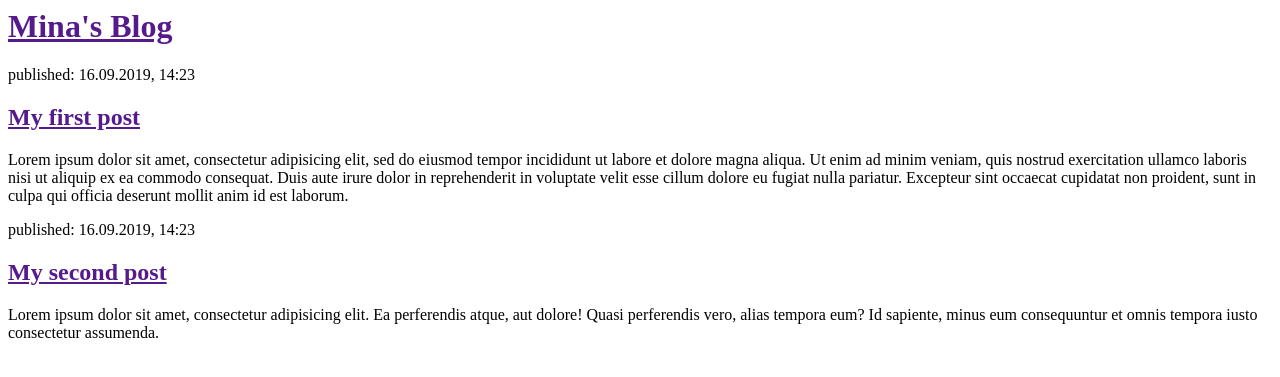
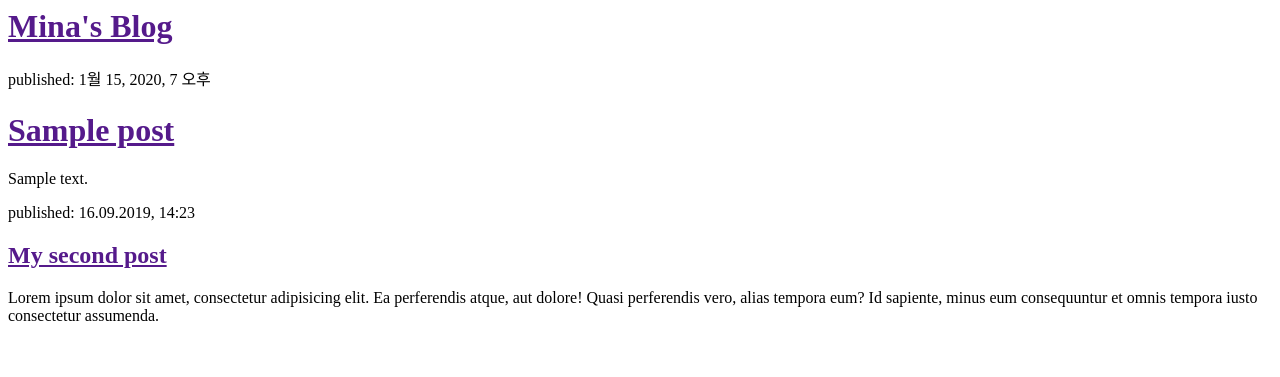
Before and after one commit to minasong621/my-first-blog, a Django app: template blog/templates/blog/post_list.html in a window 1280 px wide. Shown: the top 377 px of the page. Run offline with Django 3.2, Linux system fonts and the light colour scheme; the template is opened without the code that fills it: values that come from a table or form of the project are taken from there, others are empty; tables that the repository leaves empty hold one stand-in row (values such as "Sample post").

Commit message:
Modified templates to display posts from database.

```diff
--- a/blog/templates/blog/post_list.html
+++ b/blog/templates/blog/post_list.html
@@ -7,11 +7,13 @@
       <h1><a href="">Mina's Blog</a></h1>
     </div>
 
-    <div>
-      <p>published: 16.09.2019, 14:23</p>
-      <h2><a href="">My first post</a></h2>
-      <p>Lorem ipsum dolor sit amet, consectetur adipisicing elit, sed do eiusmod tempor incididunt ut labore et dolore magna aliqua. Ut enim ad minim veniam, quis nostrud exercitation ullamco laboris nisi ut aliquip ex ea commodo consequat. Duis aute irure dolor in reprehenderit in voluptate velit esse cillum dolore eu fugiat nulla pariatur. Excepteur sint occaecat cupidatat non proident, sunt in culpa qui officia deserunt mollit anim id est laborum.</p>
-    </div>
+    {% for post in posts %}
+        <div>
+          <p>published: {{post.published_date}}</p>
+          <h1><a href="">{{post.title}}</a></h1>
+          <p>{{post.text|linebreaksbr}}</p>
+        </div>
+    {% endfor %}
 
     <div>
       <p>published: 16.09.2019, 14:23</p>
--- a/blog/views.py
+++ b/blog/views.py
@@ -1,4 +1,7 @@
 from django.shortcuts import render
+from django.utils import timezone
+from .models import Post
 
 def post_list(request):
-    return render(request, 'blog/post_list.html', {})
+    posts = Post.objects.filter(published_date__lte=timezone.now()).order_by('published_date')
+    return render(request, 'blog/post_list.html', {'posts':posts})
```
